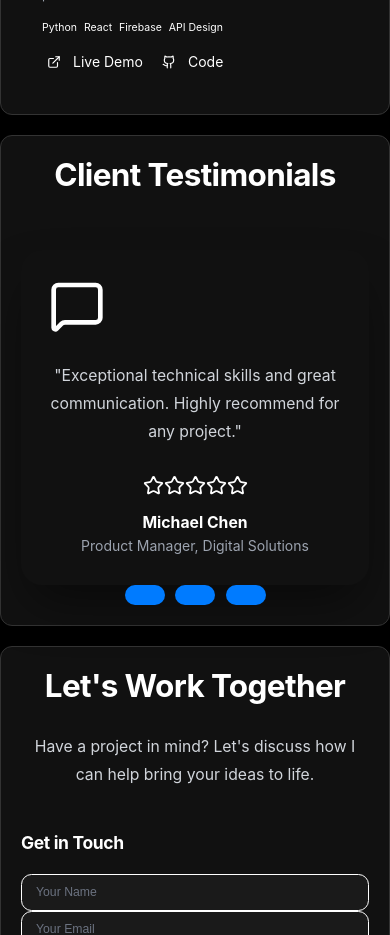
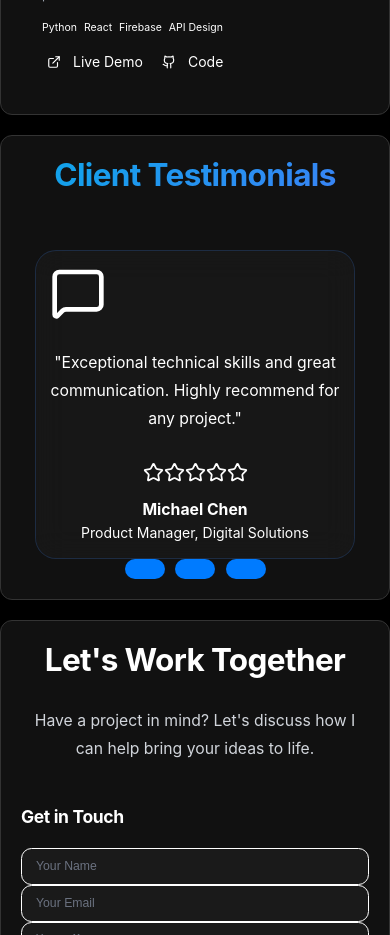
Before and after one commit to mbayajames/portfolio-project, a React (Create React App) app: page / in a window 390 px wide. Shown: the part 6960-7895 px from the top of the page. Built offline with nearby package versions, Linux system fonts and the light colour scheme.

Commit message:
Update Testimonials component for improved layout and styling

```diff
--- a/src/components/sections/Testimonials.js
+++ b/src/components/sections/Testimonials.js
@@ -1,28 +1,30 @@
-import React, { useState, useEffect } from 'react';
+import React, { useState, useEffect, useRef } from 'react';
 import { MessageSquare, Star } from 'lucide-react';
 
 const Testimonials = () => {
   const [activeTestimonial, setActiveTestimonial] = useState(0);
+  const sectionRef = useRef(null);
+  const testimonialRef = useRef(null);
 
   const testimonials = [
     {
       name: 'Sarah Johnson',
       role: 'CEO, TechStartup Inc',
       text: 'Outstanding work! The platform exceeded our expectations and was delivered ahead of schedule.',
-      rating: 5
+      rating: 5,
     },
     {
       name: 'Michael Chen',
       role: 'Product Manager, Digital Solutions',
       text: 'Exceptional technical skills and great communication. Highly recommend for any project.',
-      rating: 5
+      rating: 5,
     },
     {
       name: 'Emily Rodriguez',
       role: 'Founder, E-Commerce Ventures',
       text: 'Transformed our vision into reality. The attention to detail was impressive.',
-      rating: 5
-    }
+      rating: 5,
+    },
   ];
 
   useEffect(() => {
@@ -32,46 +34,92 @@ const Testimonials = () => {
     return () => clearInterval(interval);
   }, [testimonials.length]);
 
+  useEffect(() => {
+    const currentSection = sectionRef.current;
+    const currentTestimonial = testimonialRef.current;
+
+    if (!currentSection || !currentTestimonial) return;
+
+    const observer = new IntersectionObserver(
+      (entries) => {
+        entries.forEach((entry) => {
+          if (entry.isIntersecting) {
+            entry.target.classList.add('animate-on-scroll', 'visible');
+            if (entry.target === currentTestimonial) {
+              entry.target.querySelectorAll('.testimonial-item').forEach((item, idx) => {
+                item.classList.add('stagger-item', `delay-${100 * (idx + 1)}`);
+              });
+            }
+            observer.unobserve(entry.target);
+          }
+        });
+      },
+      { threshold: 0.3 }
+    );
+
+    observer.observe(currentSection);
+    observer.observe(currentTestimonial);
+
+    return () => {
+      observer.unobserve(currentSection);
+      observer.unobserve(currentTestimonial);
+    };
+  }, []);
+
   return (
-    <section id="testimonials" className="py-20 px-6 bg-slate-900/50">
-      <div className="max-w-5xl mx-auto">
-        <h2 className="text-5xl font-bold text-center mb-16">
-          <span className="bg-gradient-to-r from-purple-400 to-pink-400 bg-clip-text text-transparent">
-            Client Testimonials
-          </span>
+    <section
+      id="testimonials"
+      className="section py-20 px-6 bg-bg-secondary"
+      ref={sectionRef}
+    >
+      <div className="container max-w-5xl mx-auto">
+        <h2
+          className="text-5xl font-bold text-center mb-16 gradient-text-blue animate-fadeInUp"
+        >
+          Client Testimonials
         </h2>
 
-        <div className="relative">
-          <div className="bg-slate-800/50 backdrop-blur-sm rounded-2xl p-8 md:p-12 shadow-2xl">
-            <MessageSquare className="w-16 h-16 text-cyan-400 mb-6 mx-auto" />
+        <div className="relative" ref={testimonialRef}>
+          <div className="card glass rounded-2xl p-8 md:p-12 shadow-blue-dark animate-slideInFromBottom">
+            <MessageSquare
+              className="w-16 h-16 text-blue-300 mb-6 mx-auto testimonial-item"
+            />
 
-            <p className="text-xl md:text-2xl text-gray-300 mb-8 text-center italic">
+            <p
+              className="text-xl md:text-2xl text-gray-200 mb-8 text-center italic testimonial-item delay-100"
+              key={testimonials[activeTestimonial].text}
+            >
               "{testimonials[activeTestimonial].text}"
             </p>
 
-            <div className="flex justify-center mb-4">
+            <div className="flex justify-center mb-4 testimonial-item delay-200">
               {[...Array(testimonials[activeTestimonial].rating)].map((_, i) => (
-                <Star key={i} className="w-6 h-6 text-yellow-400 fill-yellow-400" />
+                <Star
+                  key={i}
+                  className="w-6 h-6 text-blue-300 fill-blue-300 animate-pulseScale"
+                />
               ))}
             </div>
 
-            <div className="text-center">
-              <div className="font-bold text-xl text-cyan-400">
+            <div className="text-center testimonial-item delay-300">
+              <div className="font-bold text-xl text-blue-300">
                 {testimonials[activeTestimonial].name}
               </div>
-              <div className="text-gray-400">
+              <div className="text-gray-200">
                 {testimonials[activeTestimonial].role}
               </div>
             </div>
           </div>
 
-          <div className="flex justify-center gap-3 mt-8">
+          <div className="flex justify-center gap-3 mt-8 testimonial-item delay-400">
             {testimonials.map((_, idx) => (
               <button
                 key={idx}
                 onClick={() => setActiveTestimonial(idx)}
                 className={`w-3 h-3 rounded-full transition-all duration-300 ${
-                  activeTestimonial === idx ? 'bg-cyan-400 w-8' : 'bg-gray-600'
+                  activeTestimonial === idx
+                    ? 'bg-blue-300 w-8'
+                    : 'bg-gray-200 bg-opacity-40'
                 }`}
               />
             ))}
```
